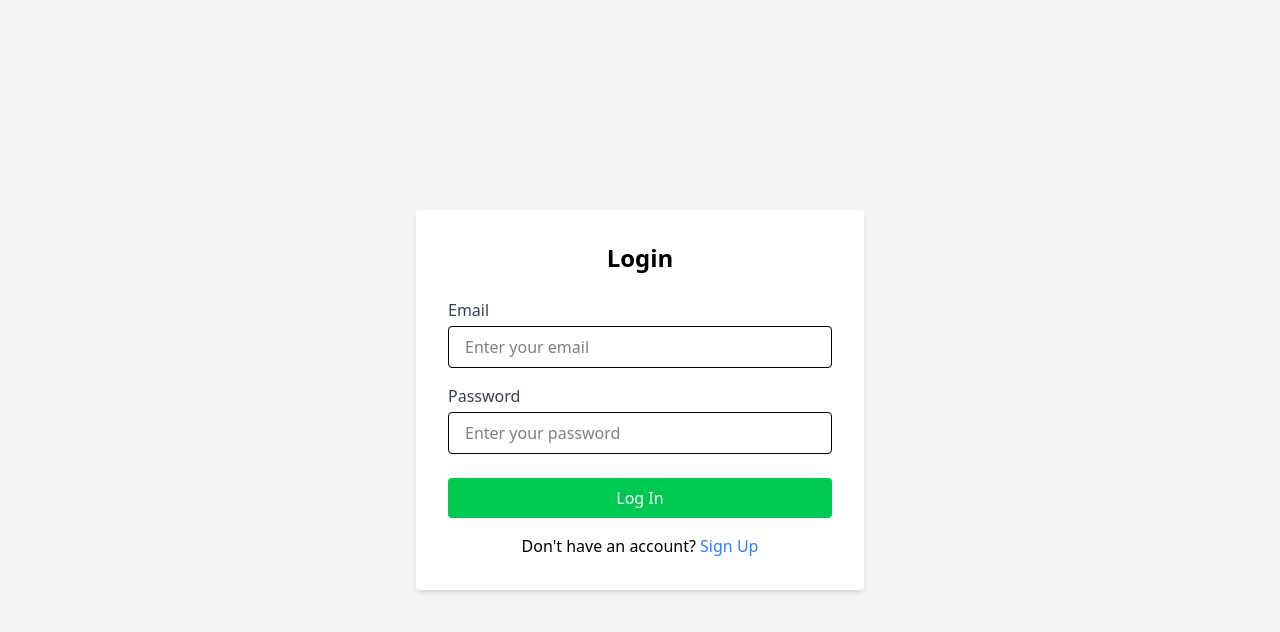
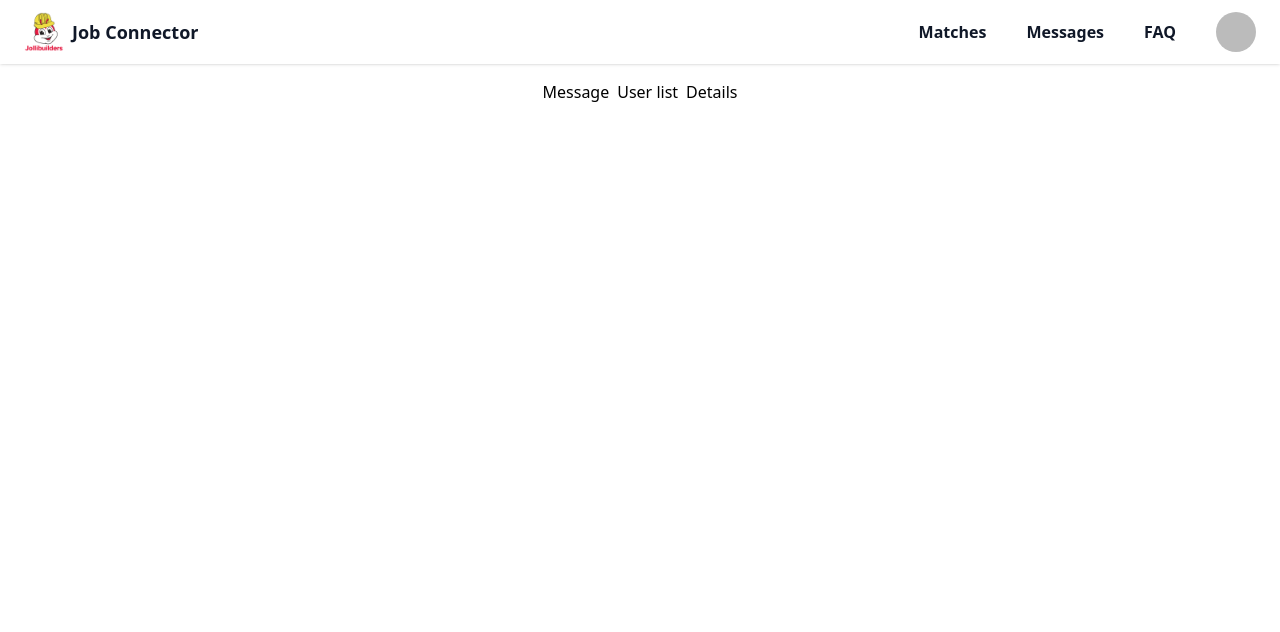
Before and after one commit to Jollibuilders/FIP_Project, a React (Vite) app in the folder frontend/: page /chat in a window 1280 px wide. Before the commit this address led to /login. Shown: the top 632 px of the page. Built offline with nearby package versions, Linux system fonts and the light colour scheme; no server answers; sample sign-in values are in the browser's storage.

Commit message:
Basic layout for chats

```diff
--- a/frontend/src/App.jsx
+++ b/frontend/src/App.jsx
@@ -7,6 +7,7 @@ import SelectRole from './pages/SelectRole';
 import ProtectedRoute from './components/ProtectedRoute';
 import ProfileSetup from './ProfileSetup';
 import NavigationBar from './components/NavigationBar';
+import ChatPage from './pages/Chat';
 import Match from './pages/Match';
 import Matches from './pages/Matches';
 import FAQPage from './pages/FAQPage';
@@ -46,6 +47,14 @@ function App() {
           element={
             <ProtectedRoute>
               <Home/>
+            </ProtectedRoute>
+          }
+        />
+        <Route
+          path="/chat"
+          element={
+            <ProtectedRoute>
+              <ChatPage/>
             </ProtectedRoute>
           }
         />
--- a/frontend/src/components/NavigationBar.jsx
+++ b/frontend/src/components/NavigationBar.jsx
@@ -49,6 +49,9 @@ const NavigationBar = () => {
           <Link to="/matches" className="text-base sm:text-md font-bold text-gray-900">
             Matches
           </Link>
+          <Link to="/chat" className="text-base sm:text-md font-bold text-gray-900">
+            Messages
+          </Link>
           <Link to="/faq" className="text-base sm:text-md font-bold text-gray-900">
             FAQ
           </Link>
--- /dev/null
+++ b/frontend/src/components/chat/Details.jsx
@@ -0,0 +1,12 @@
+import React, { useState, useEffect } from 'react';
+
+const Details = () => {
+
+    return (
+        <div className='flex flex-col justify-center items-center'>
+            Details
+        </div>
+    );
+};
+
+export default Details;
--- /dev/null
+++ b/frontend/src/components/chat/List.jsx
@@ -0,0 +1,12 @@
+import React, { useState, useEffect } from 'react';
+
+const List = () => {
+
+    return (
+        <div className='flex flex-col justify-center items-center'>
+            User list
+        </div>
+    );
+};
+
+export default List;
--- /dev/null
+++ b/frontend/src/components/chat/Messages.jsx
@@ -0,0 +1,12 @@
+import React, { useState, useEffect } from 'react';
+
+const Messages = () => {
+
+    return (
+        <div className='flex flex-col justify-center items-center'>
+            Message
+        </div>
+    );
+};
+
+export default Messages;
--- /dev/null
+++ b/frontend/src/pages/Chat.jsx
@@ -0,0 +1,17 @@
+import React, { useState, useEffect } from 'react';
+import Messages from '../components/chat/Messages';
+import List from '../components/chat/List';
+import Details from '../components/chat/Details';
+
+const ChatPage = () => {
+
+    return (
+        <div className="flex flex-row justify-center items-center mt-20 space-x-2">
+            <Messages className="border-r-black"/>
+            <List/>
+            <Details/>
+        </div>
+    );
+};
+
+export default ChatPage;
```
